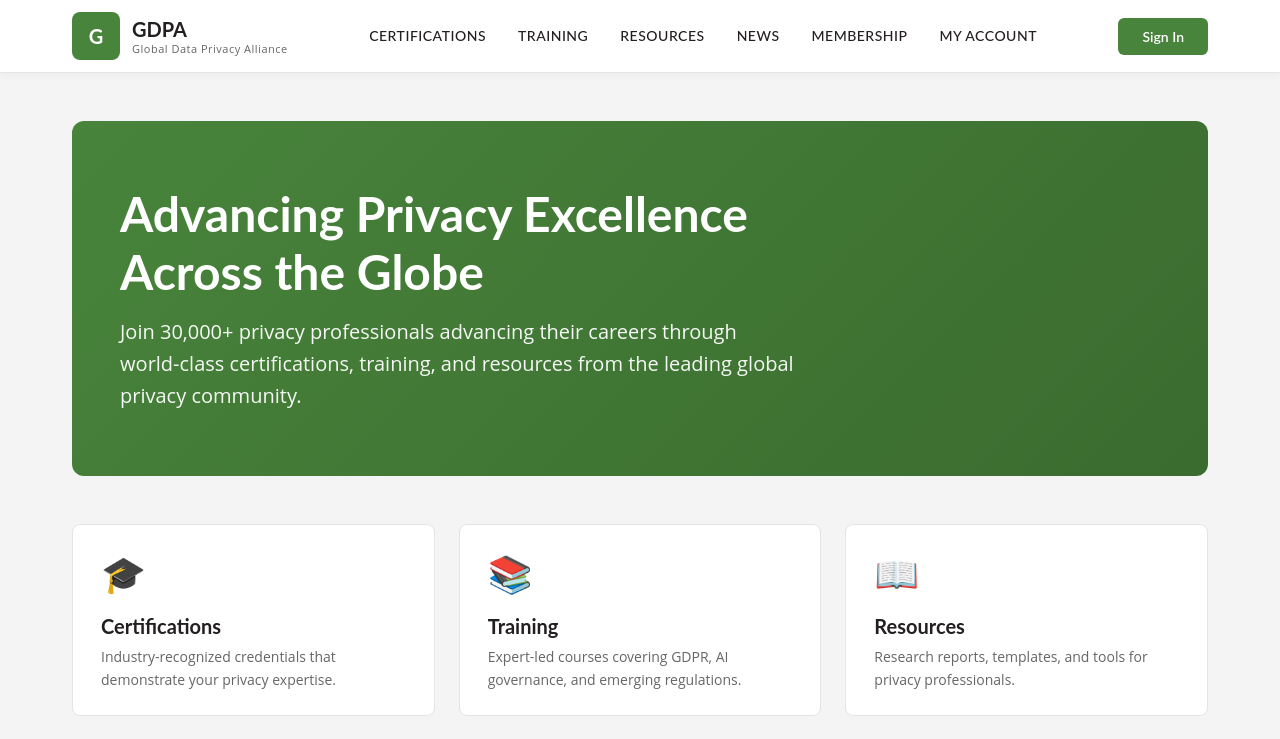
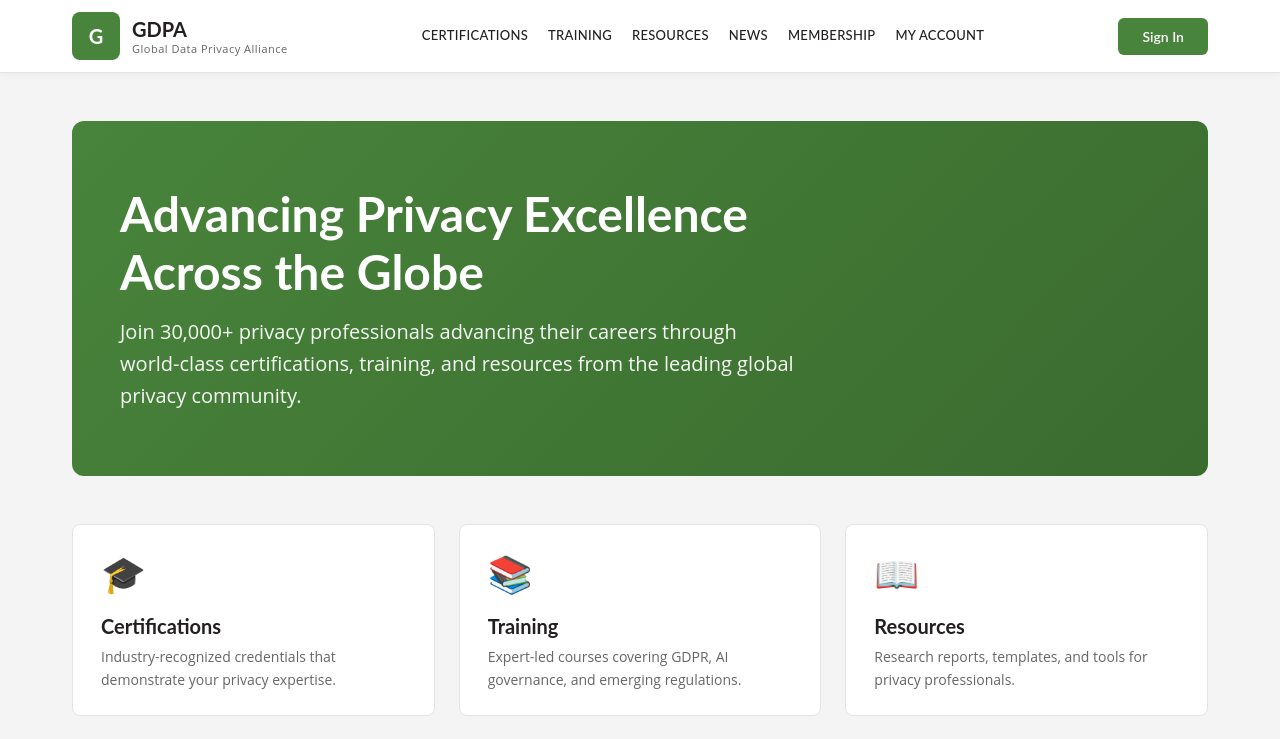
Before and after one commit to MarkRDalton8/gdpa-alliance, a React (Vite) app: page / in a window 1280 px wide. Shown: the top 739 px of the page. Built offline with nearby package versions, Linux system fonts and the light colour scheme.

Commit message:
Tighten nav spacing so My Account fits on one line

```diff
--- a/src/components/Layout.jsx
+++ b/src/components/Layout.jsx
@@ -109,12 +109,13 @@ export default function Layout({ children }) {
               </div>
             </Link>
 
-            <nav style={{ display: "flex", gap: 32 }}>
+            <nav style={{ display: "flex", gap: 20 }}>
               {navItems.map(item => (
                 <Link key={item.key} to={item.path} style={{
-                  textDecoration: "none", fontWeight: 500, fontSize: 14, color: COLORS.neutral,
-                  fontFamily: "'Lato', sans-serif", textTransform: "uppercase", letterSpacing: "0.5px",
+                  textDecoration: "none", fontWeight: 500, fontSize: 13, color: COLORS.neutral,
+                  fontFamily: "'Lato', sans-serif", textTransform: "uppercase", letterSpacing: "0.3px",
                   padding: "8px 0", borderBottom: "2px solid transparent", transition: "all 0.2s ease",
+                  whiteSpace: "nowrap",
                 }}
                 onMouseEnter={e => e.currentTarget.style.color = COLORS.primary}
                 onMouseLeave={e => e.currentTarget.style.color = COLORS.neutral}
```
